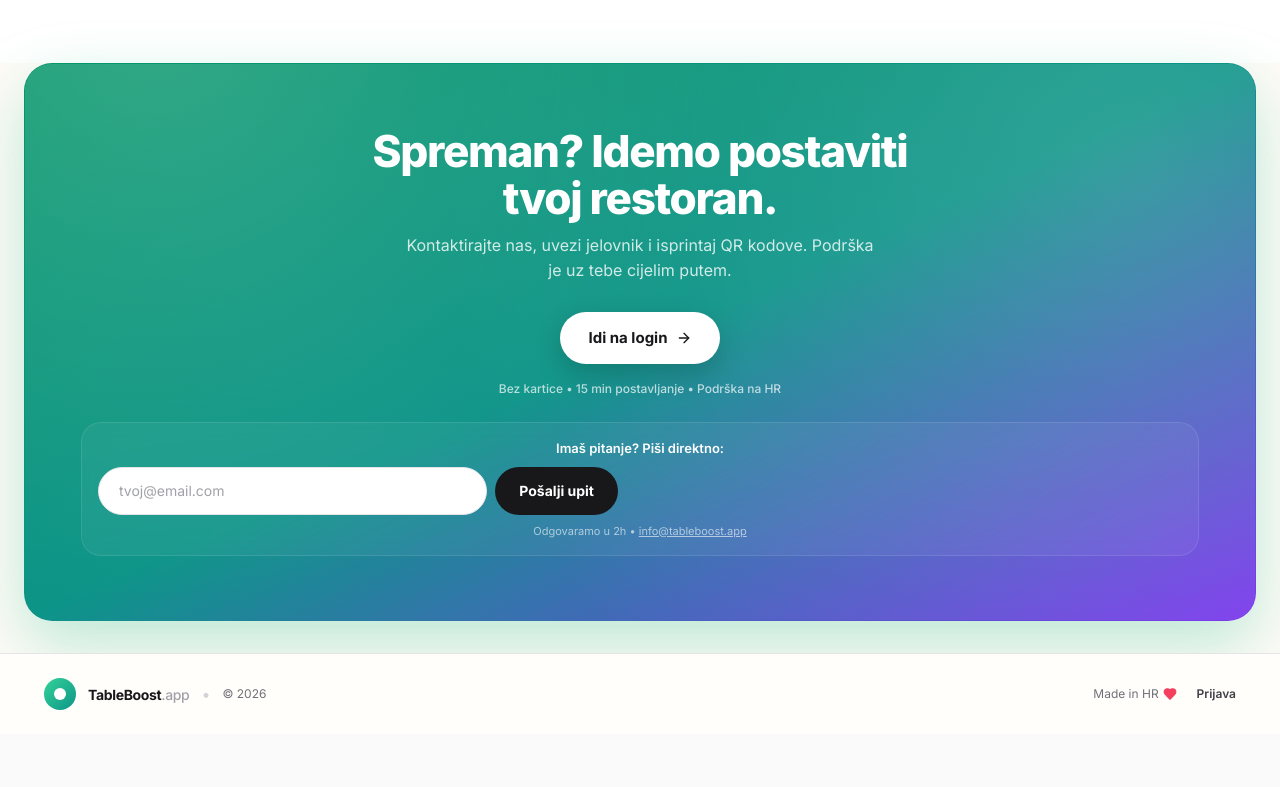
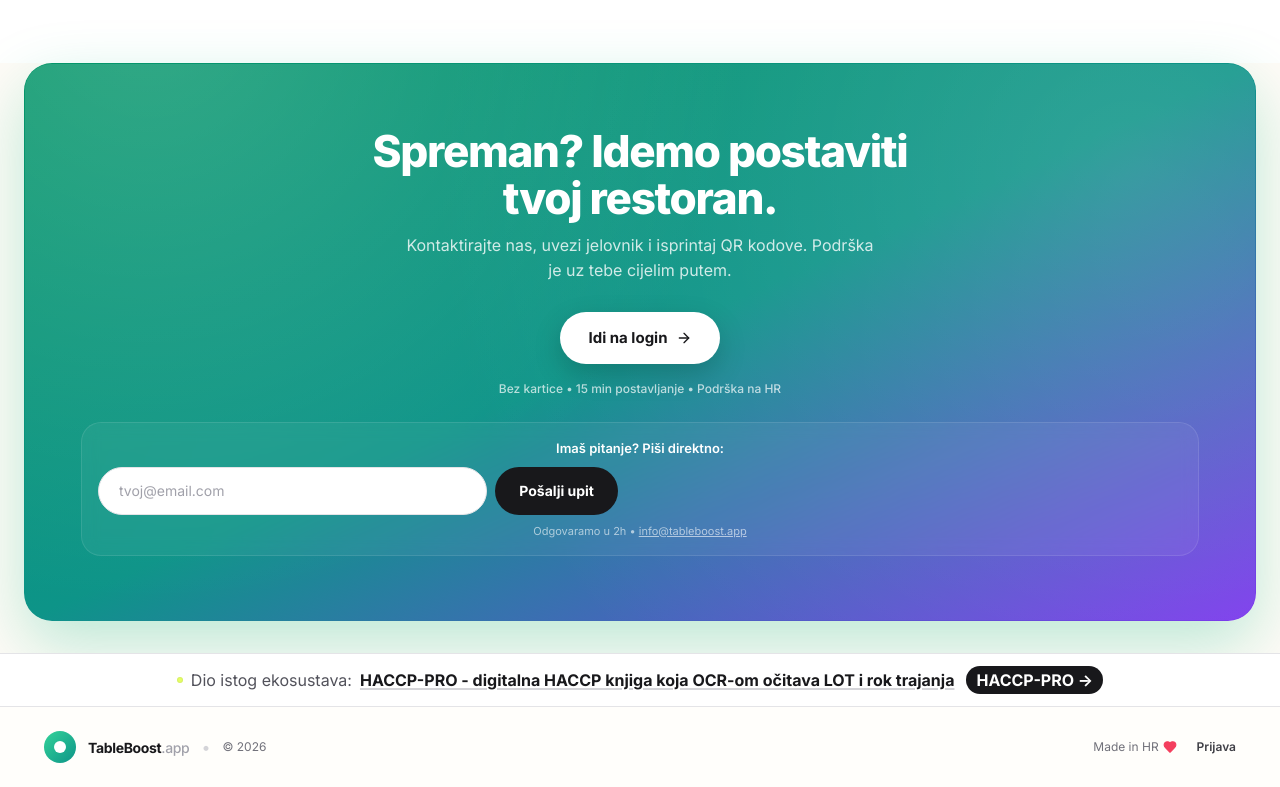
Before and after one commit to nilolic/tableboost-app, a Next.js app: page / in a window 1280 px wide. Shown: the part 4694-5481 px from the top of the page. Before the commit the page ends 5428 px from the top, so only its background shows below. Built offline with nearby package versions, Linux system fonts and the light colour scheme.

Commit message:
feat: dodan HACCP-PRO cross-link u footer za SEO

```diff
--- a/app/page.tsx
+++ b/app/page.tsx
@@ -637,6 +637,21 @@ export default function Page() {
       </section>
 
       {/* FOOTER */}
+       {/* EKOSUSTAV SEO BAR */}
+      <div className="border-t border-zinc-200 bg-white">
+        <div className="mx-auto max-w- px-5 lg:px-6 py-3 flex flex-col sm:flex-row items-center justify-center gap-2 text- text-zinc-600 text-center">
+          <span className="inline-flex items-center gap-2">
+            <span className="h-1.5 w-1.5 rounded-full bg-[#d4ff00] animate-pulse border border-black/10"></span>
+            Dio istog ekosustava:
+          </span>
+          <a href="https://haccp-pro.app" target="_blank" className="font-bold text-zinc-900 underline decoration-zinc-300 decoration-2 underline-offset-2 hover:decoration-black">
+            HACCP-PRO - digitalna HACCP knjiga koja OCR-om očitava LOT i rok trajanja
+          </a>
+          <a href="https://haccp-pro.app" target="_blank" className="ml-1 inline-flex rounded-full bg-zinc-900 text-white px-2.5 py-0.5 text- font-bold">
+            HACCP-PRO →
+          </a>
+        </div>
+      </div>
       <footer className="border-t border-zinc-200 bg-[#FFFEFB]">
         <div className="mx-auto flex max-w-[1240px] flex-col lg:flex-row items-center justify-between gap-3 px-5 lg:px-6 py-6">
           <div className="flex items-center gap-3">
```
